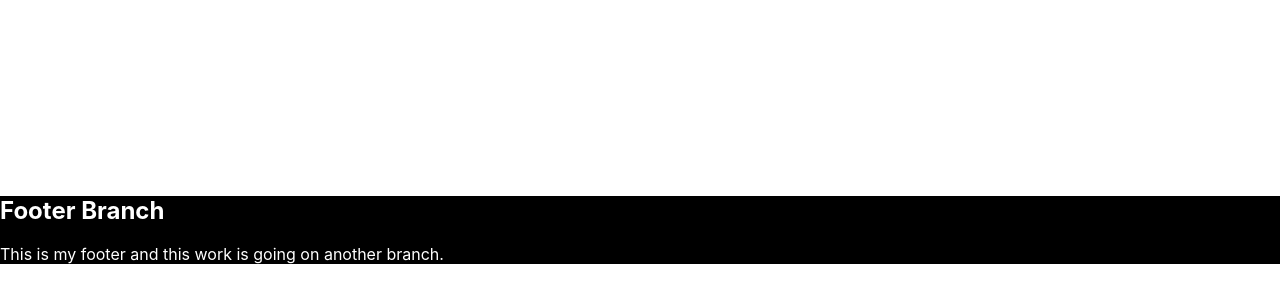
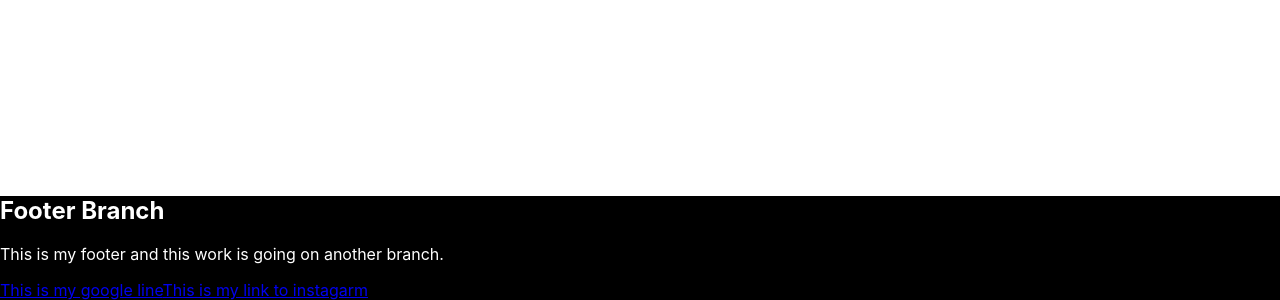
Before and after one commit to VanshKing30/soul, a React (Create React App) app: page / in a window 1280 px wide. Shown: the part 880-1180 px from the top of the page. Built offline with nearby package versions, Linux system fonts and the light colour scheme.

Commit message:
Added a new div in footer.jsx

```diff
--- a/src/Components/Footer.jsx
+++ b/src/Components/Footer.jsx
@@ -7,6 +7,11 @@ function Footer(){
         <div className="Editing">
             <h2>Footer Branch</h2>
             <p>This is my footer and this work is going on another branch.</p>
+
+            <div className="links">
+                <a href="www.google.com">This is my google line</a>
+                <a href="www.instagram.com">This is my link to instagarm</a>
+            </div>
         </div>
     );
 }
```
